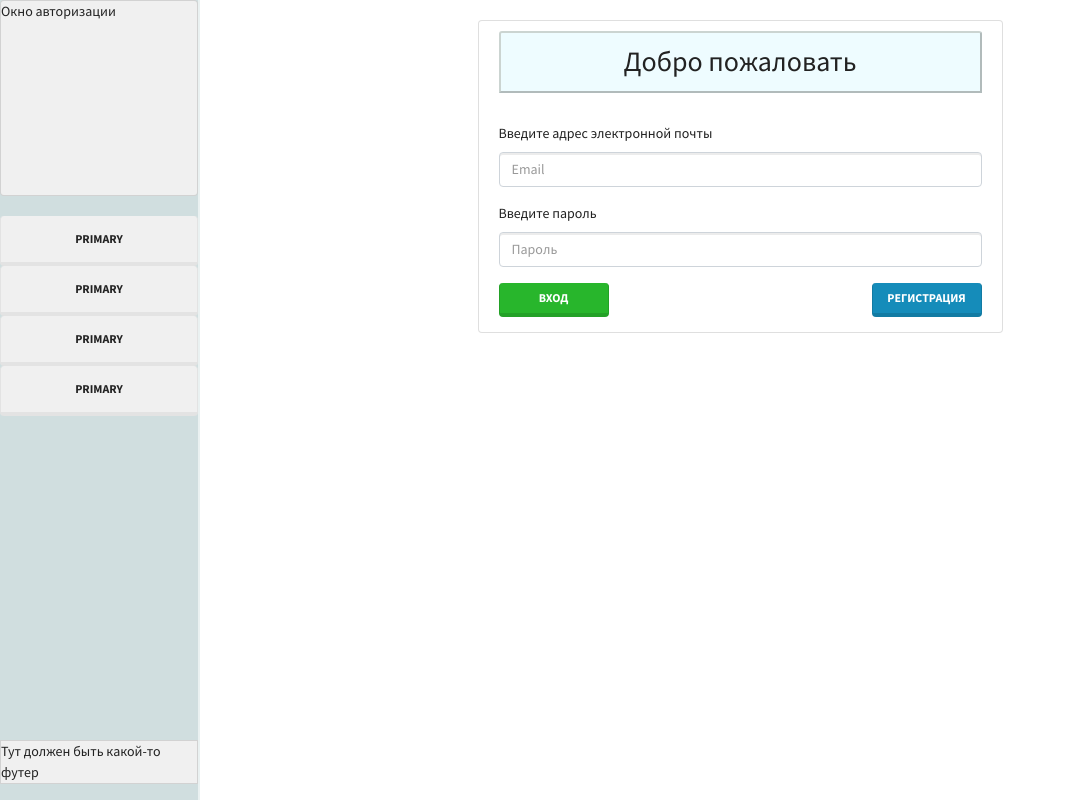
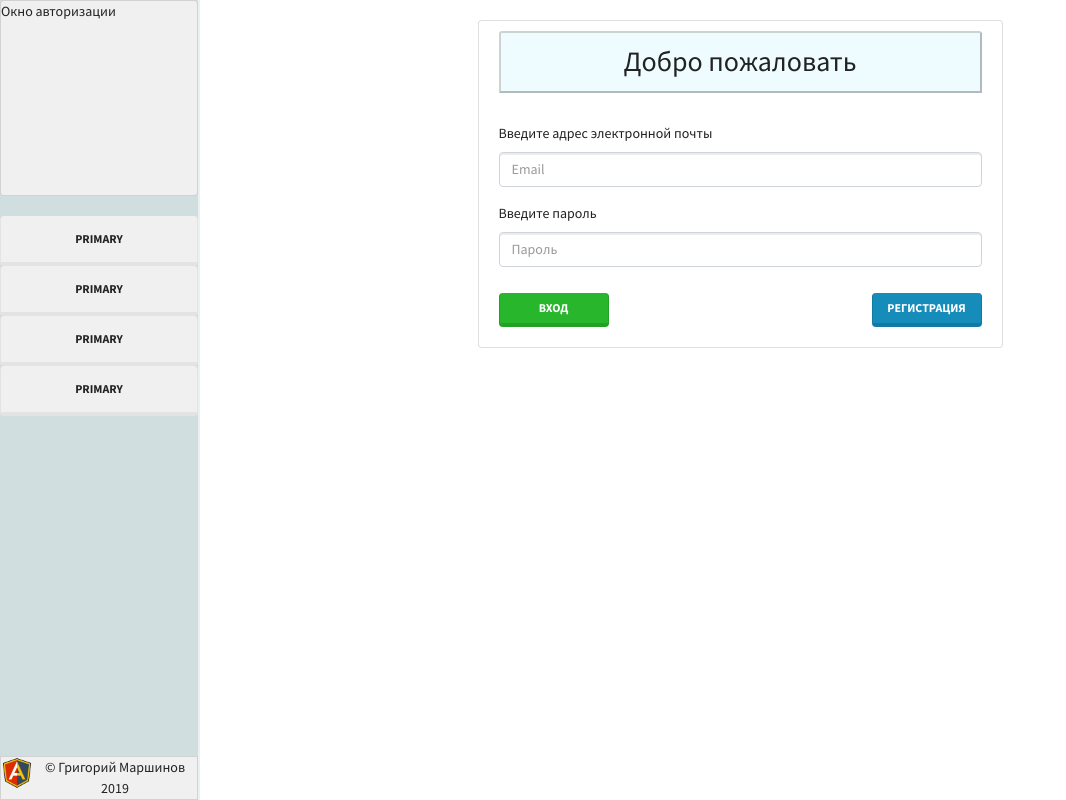
Before and after one commit to Pomaio/Arena, an Angular app: page / in a window 1280 px wide. Shown: the whole page, without its empty margins (0-1066 px from the left). Built offline with nearby package versions, Linux system fonts and the light colour scheme.

Commit message:
change footer

```diff
--- a/src/app/autorisation/autorisation.component.css
+++ b/src/app/autorisation/autorisation.component.css
@@ -23,7 +23,7 @@ form{
 .footer{
   display: flex;
   justify-content: space-between;
-  padding-bottom: 5px;
+  padding: 10px 0;
 }
 button{
   width: 110px;
--- a/src/app/sidebar/sidebar.component.css
+++ b/src/app/sidebar/sidebar.component.css
@@ -29,7 +29,14 @@
 
 }
 .footer{
+  display: flex;
+  flex-direction: row;
+  justify-content: space-between;
   margin: 0;
+  border-radius: 0;
+  background: #f0f0f0;
+}
 
-  border-radius: 0;
+.footer-text{
+  text-align: center;
 }
--- a/src/app/sidebar/sidebar.component.html
+++ b/src/app/sidebar/sidebar.component.html
@@ -9,6 +9,12 @@
   <button type="button" class="btn btn-secondary full">Primary</button>
   <button type="button" class="btn btn-secondary full">Primary</button>
 </div>
-<div class="footer card bg-secondary mb-3">
-  Тут должен быть какой-то футер
+<div class="footer card">
+  <div class="footer-image">
+    <img src="../../assets/aren.png" alt="Image" width="32" height="32">
+  </div>
+  <div class="footer-text">
+    <span> © Григорий Маршинов</span>
+    <span> 2019</span>
+  </div>
 </div>
```
Also changed, not shown: src/assets/aren.png (added).
